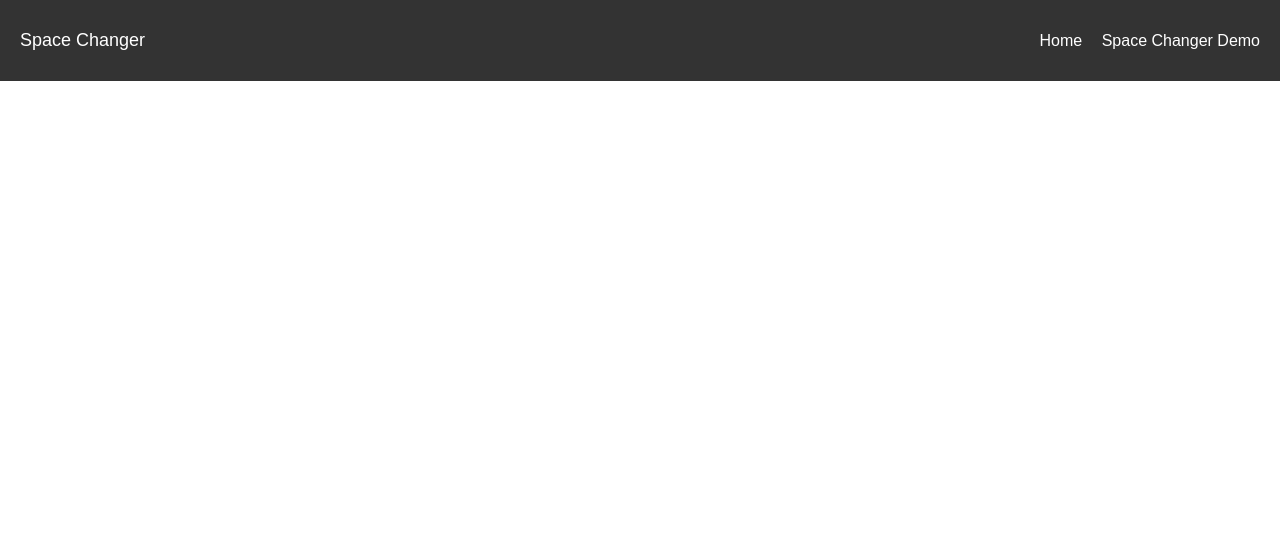
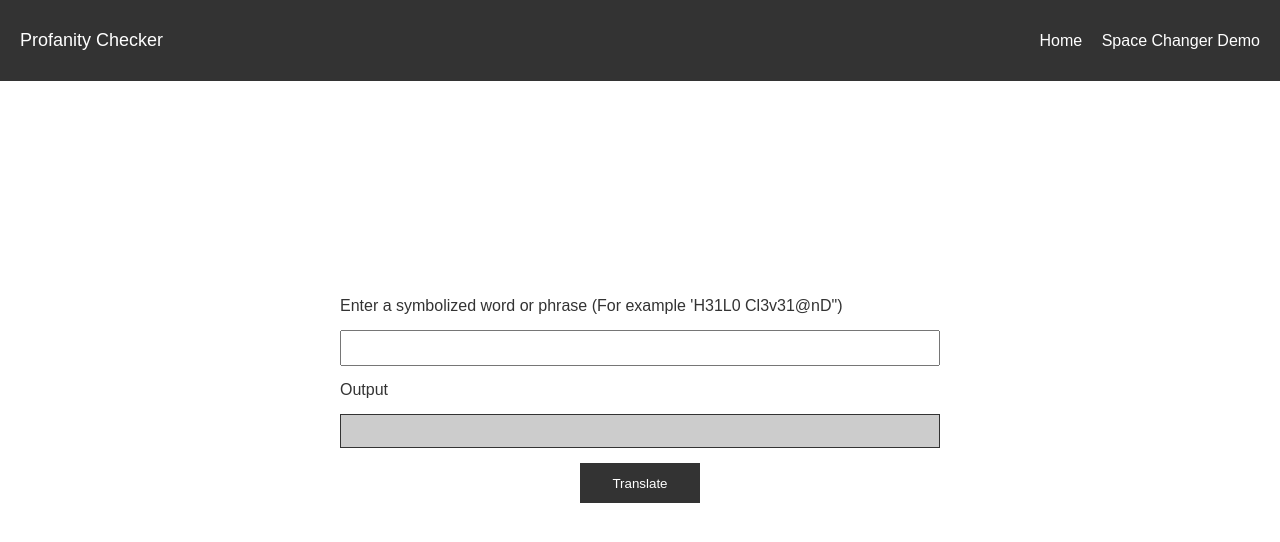
Before and after one commit to rperry99/profanity-filter, a plain HTML site: page profanity.html in a window 1280 px wide. Drawn offline with Linux system fonts and the light colour scheme.

Commit message:
Add Symbol Translator Functionality

```diff
--- a/profanity.html
+++ b/profanity.html
@@ -8,14 +8,25 @@
     <link rel="stylesheet" href="/style.css">
 </head>
 
-<body>
+<body style='height: 100vh'>
     <nav>
-        <p>Space Changer</p>
+        <p>Profanity Checker</p>
         <div class="buttons">
             <a href="index.html">Home</a>
             <a href="space-changer.html">Space Changer Demo</a>
         </div>
     </nav>
+    <div class="profanity-container">
+        <div>
+            <label for="symbolizedInput">Enter a symbolized word or phrase (For example 'H31L0 Cl3v31@nD")</label>
+            <input type="text" name="symbolizedInput" id="symbolizedInput">
+        </div>
+        <div>
+            <label for="englishOutput">Output</label>
+            <input type="text" name="englishOutput" id="englishOutput" readonly>
+        </div>
+        <button onclick='translateText()'>Translate</button>
+    </div>
 </body>
 <script src="profanity.js"></script>
 
--- a/profanity.js
+++ b/profanity.js
@@ -0,0 +1,34 @@
+const inputContainer = document.getElementById('symbolizedInput');
+const outputContainer = document.getElementById('englishOutput');
+
+const symbolMatrix = {
+    '@': "a",
+    '3': 'e',
+    '1': ['l', 'i']
+}
+function translateText() {
+    // let gibberish = inputContainer.value.toLowerCase().split('');
+    // let newStringArr = [];
+
+    // for(let i = 0; i < gibberish.length; i++){
+    //     if(symbolMatrix.hasOwnProperty(gibberish[i])){
+    //         newStringArr.push(symbolMatrix[gibberish[i]]);
+    //     } else {
+    //         newStringArr.push(gibberish[i]);
+    //     }
+    // }
+
+    let gibberish = inputContainer.value.toLowerCase();
+    let translated = gibberish
+    .replace(/@/g, 'a')
+    .replace(/3/g, 'e')
+    .replace(/[1!|]/g, 'i')
+    .replace(/0/g, "o")
+    .replace(/8/g, 'b')
+    .replace(/[$]/g, 's')
+    .replace(/9/g, 'g')
+    .replace(/[+]/g, 't');
+
+    outputContainer.value = translated;
+
+}
--- a/style.css
+++ b/style.css
@@ -109,3 +109,39 @@ textarea {
   font-size: 16px;
   height: 100px;
 }
+
+/* PROFANITY.HTML */
+.profanity-container {
+  margin: 0 auto;
+  width: 600px;
+  position: absolute;
+  top: 50%;
+  left: 50%;
+  transform: translate(-50%, -50%);
+  display: flex;
+  flex-direction: column;
+}
+
+.profanity-container div {
+  display: flex;
+  flex-direction: column;
+}
+
+.profanity-container input {
+  height: 30px;
+  margin: 15px 0;
+}
+
+#englishOutput {
+  background: #ccc;
+  border: solid 1px #333;
+}
+
+.profanity-container button {
+  height: 40px;
+  width: 120px;
+  color: white;
+  background: #333;
+  border: none;
+  align-self: center;
+}
```
